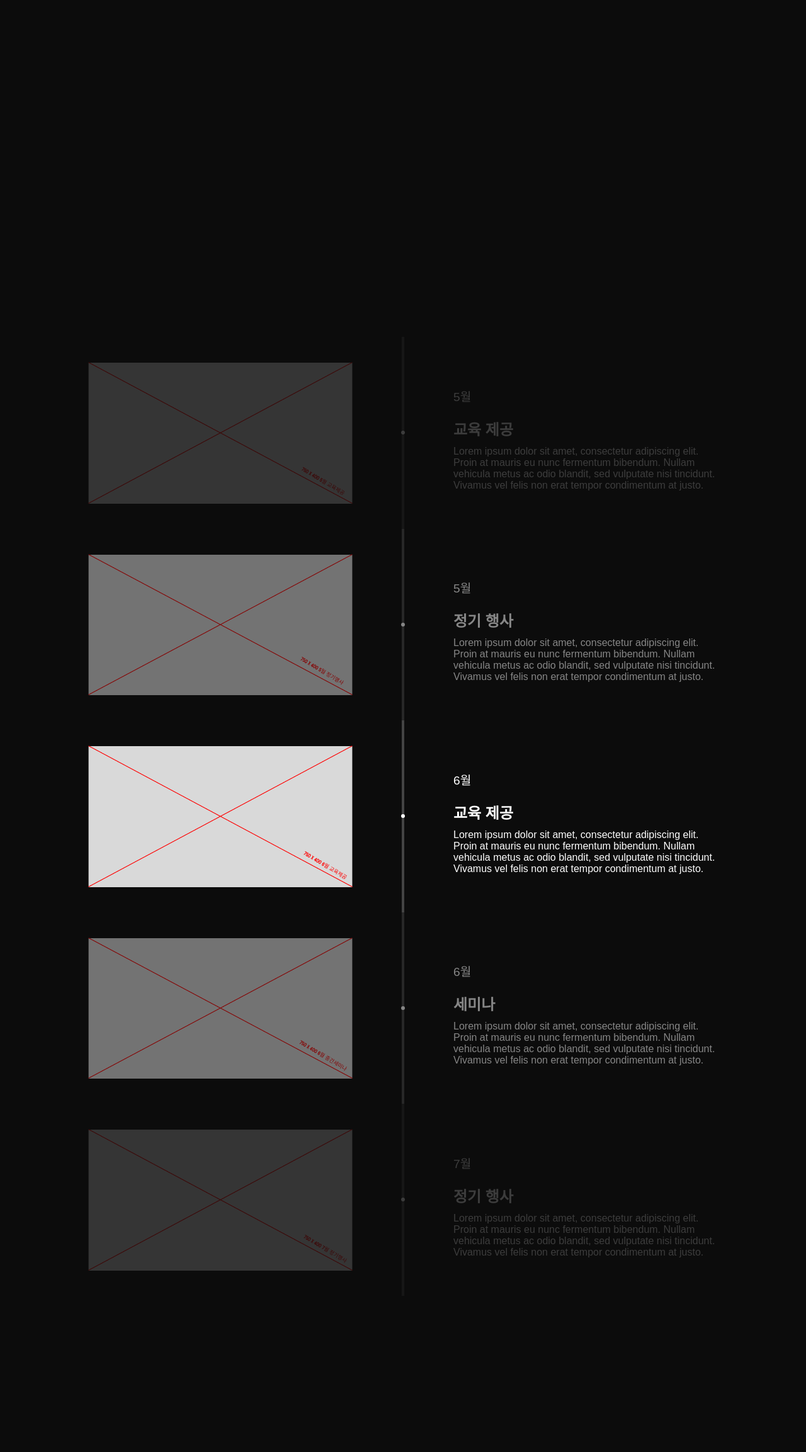
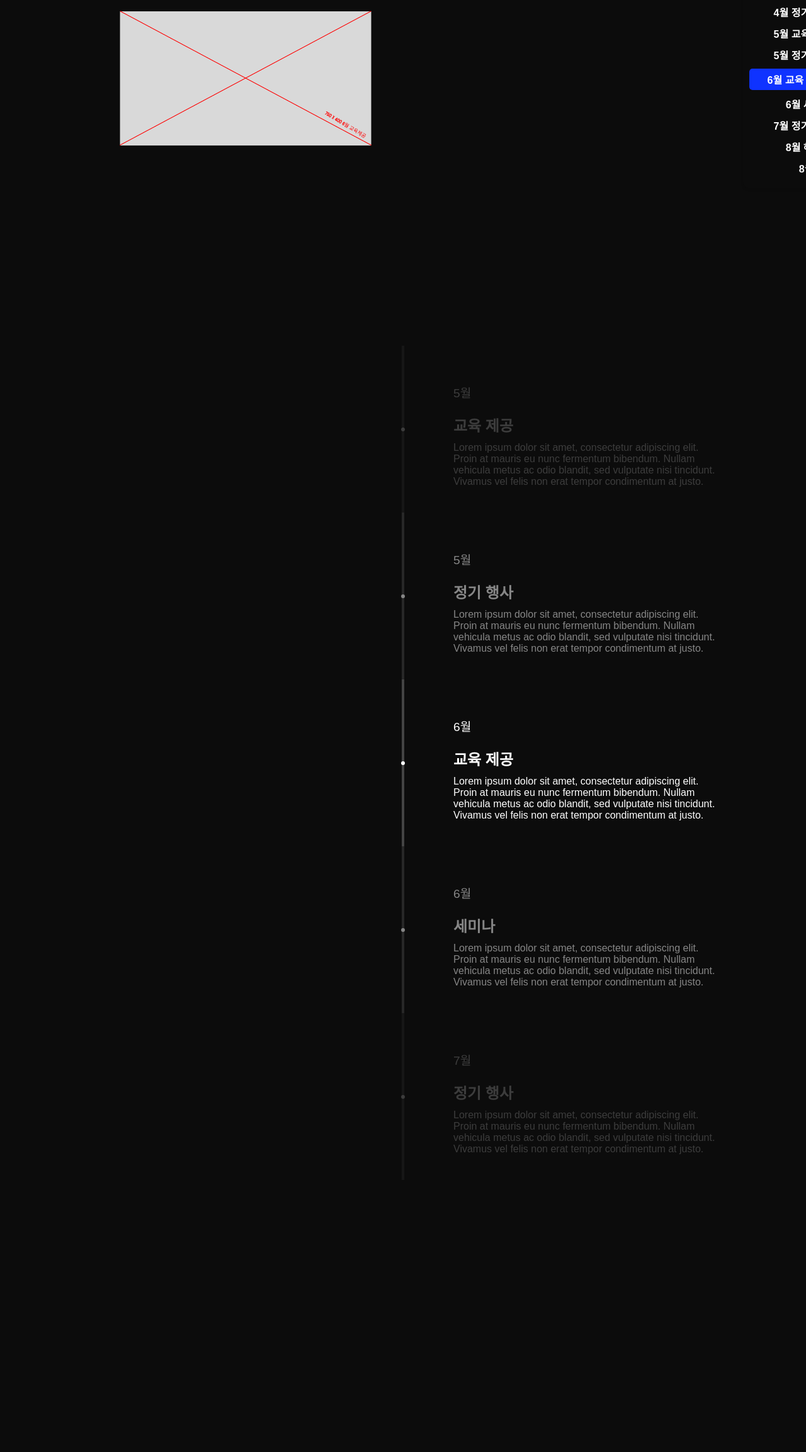
Before and after one commit to raipier8818/meta-career, a website: page career.html in a window 1280 px wide. Shown: the part 274-2580 px from the top of the page at 63% size. Drawn offline with Linux system fonts and the light colour scheme.

Commit message:
update career page

```diff
--- a/assets/css/career.sass
+++ b/assets/css/career.sass
@@ -15,6 +15,8 @@ body
     color: #ffffff
     margin: 0
     padding: 0
+    opacity: 0
+    animation: fadeIn 0.5s forwards
 
 main
     display: flex
@@ -101,23 +103,19 @@ main
     text-align: center
     line-height: 200px
     font-size: 80px
-    transition: opacity 0.3s ease
     height: 200px
-
-main, .empty
-    opacity: 0
+    padding-top: 100px
 
 nav.nav
     position: fixed
     top: 50%
-    width: 200px
+    min-width: 150px
     transform: translateY(-50%)
     background-color: #0c0c0c
+    // background-color: #fff
     padding: 10px
     box-shadow: 0 2px 4px rgba(0, 0, 0, 0.1)
     border-radius: 10px
-    opacity: 0
-    transition: opacity 0.3s ease
     color: #fff
 
 nav.nav ul
@@ -164,18 +162,6 @@ nav.nav ul li a.active .circle
 nav.nav ul li a:hover
     color: #74b7ff
 
-// nav.nav ul li::after
-//     content: ''
-//     position: absolute
-//     left: 50%
-//     top: 0
-//     bottom: 0
-//     width: 1px
-//     background-color: #fff
-//     transform: translateX(-50%)
-
-.event
-    transition: opacity 0.5s ease
 
 .visible
     opacity: 1
@@ -188,3 +174,13 @@ nav.nav ul li a:hover
 
 .hidden
     opacity: 0
+
+.gallery
+    position: fixed
+    top: 50%
+    left: calc(50% - 450px)
+    transform: translateY(-50%)
+
+    img
+        max-width: 750px
+        max-width: 400px
--- a/assets/js/observer.js
+++ b/assets/js/observer.js
@@ -53,9 +53,13 @@ document.addEventListener('DOMContentLoaded', function () {
         event.classList.remove('visible', 'near-visible', 'far-visible');
       }
     });
+    const gallary = document.querySelector('.gallery img'); // imgContainer 내의 이미지 선택
 
     if (closestEvent) {
       const monthId = closestEvent.getAttribute('id');
+      const imgSrc = closestEvent.dataset.imgSrc; // data-img-src 속성에서 이미지 경로 가져오기
+      gallary.src = imgSrc; // 이미지 소스 변경
+
       document.querySelectorAll('nav.nav a').forEach(anchor => {
         anchor.classList.remove('active');
         if (anchor.getAttribute('href').substring(1) === monthId) {
@@ -80,7 +84,7 @@ document.addEventListener('DOMContentLoaded', function () {
       const targetElement = document.getElementById(targetId);
       const headerOffset = document.querySelector('header').offsetHeight; // Adjust this value to match the height of your header or any other offset
       const elementPosition = targetElement.getBoundingClientRect().top;
-      const offsetPosition = elementPosition + window.pageYOffset - headerOffset - targetElement.offsetHeight / 2;
+      const offsetPosition = elementPosition + window.scrollY - headerOffset - targetElement.offsetHeight;
 
       window.scrollTo({
         top: offsetPosition,
@@ -101,7 +105,8 @@ document.addEventListener('DOMContentLoaded', function () {
   window.addEventListener('resize', positionNav);
 
   setTimeout(() => {
-    document.querySelector('main').classList.add('fade-in');
-    document.querySelector('.empty').classList.add('fade-in');
+    document.querySelector('body').classList.add('fade-in');
   }, 100); // Small delay to ensure initial styles are applied
+
+
 });
--- a/assets/js/page-transition.js
+++ b/assets/js/page-transition.js
@@ -18,7 +18,7 @@ document.addEventListener('DOMContentLoaded', function () {
             sessionStorage.setItem('fadeIn', true);
             setTimeout(function () {
                 window.location.href = 'career.html';
-            }, 1000); // 1초 후 페이지 이동
+            }, 500); // 1초 후 페이지 이동
         });
     }
 });
--- a/career.html
+++ b/career.html
@@ -58,10 +58,13 @@
   <div class="empty">
     Career
   </div>
+  <div class="gallery">
+    <img src="assets/img/career/month-3.png" alt="Career Image">
+  </div>
   <main>
-    <div id="month-3" class="event">
+    <div id="month-3" class="event" data-img-src="assets/img/career/month-3.png">
       <div class="left">
-        <img src="assets/img/career/3_ot.png" alt="Event Image">
+        <!-- <img src="assets/img/career/3_ot.png" alt="Event Image"> -->
       </div>
       <div class="right">
         <div class="timeline">
@@ -73,9 +76,9 @@
         </div>
       </div>
     </div>
-    <div id="month-4" class="event">
+    <div id="month-4" class="event" data-img-src="assets/img/career/month-4.png">
       <div class="left">
-        <img src="assets/img/career/4_event.png" alt="Event Image">
+        <!-- <img src="assets/img/career/4_event.png" alt="Event Image"> -->
       </div>
       <div class="right">
         <div class="timeline">
@@ -87,9 +90,9 @@
         </div>
       </div>
     </div>
-    <div id="month-5" class="event">
+    <div id="month-5" class="event" data-img-src="assets/img/career/month-5.png">
       <div class="left">
-        <img src="assets/img/career/5_study.png" alt="Event Image">
+        <!-- <img src="assets/img/career/5_study.png" alt="Event Image"> -->
       </div>
       <div class="right">
         <div class="timeline">
@@ -101,9 +104,9 @@
         </div>
       </div>
     </div>
-    <div id="month-5-2" class="event">
+    <div id="month-5-2" class="event" data-img-src="assets/img/career/month-5-2.png">
       <div class="left">
-        <img src="assets/img/career/5_event.png" alt="Event Image">
+        <!-- <img src="assets/img/career/5_event.png" alt="Event Image"> -->
       </div>
       <div class="right">
         <div class="timeline">
@@ -115,9 +118,9 @@
         </div>
       </div>
     </div>
-    <div id="month-6" class="event">
+    <div id="month-6" class="event" data-img-src="assets/img/career/month-6.png">
       <div class="left">
-        <img src="assets/img/career/6_study.png" alt="Event Image">
+        <!-- <img src="assets/img/career/6_study.png" alt="Event Image"> -->
       </div>
       <div class="right">
         <div class="timeline">
@@ -129,9 +132,9 @@
         </div>
       </div>
     </div>
-    <div id="month-6-2" class="event">
+    <div id="month-6-2" class="event" data-img-src="assets/img/career/month-6-2.png">
       <div class="left">
-        <img src="assets/img/career/6_seminar.png" alt="Event Image">
+        <!-- <img src="assets/img/career/6_seminar.png" alt="Event Image"> -->
       </div>
       <div class="right">
         <div class="timeline">
@@ -143,9 +146,9 @@
         </div>
       </div>
     </div>
-    <div id="month-7" class="event">
+    <div id="month-7" class="event" data-img-src="assets/img/career/month-7.png">
       <div class="left">
-        <img src="assets/img/career/7_event.png" alt="Event Image">
+        <!-- <img src="assets/img/career/7_event.png" alt="Event Image"> -->
       </div>
       <div class="right">
         <div class="timeline">
@@ -157,9 +160,9 @@
         </div>
       </div>
     </div>
-    <div id="month-8" class="event">
+    <div id="month-8" class="event" data-img-src="assets/img/career/month-8.png">
       <div class="left">
-        <img src="assets/img/career/8_hackathon.png" alt="Event Image">
+        <!-- <img src="assets/img/career/8_hackathon.png" alt="Event Image"> -->
       </div>
       <div class="right">
         <div class="timeline">
@@ -171,9 +174,9 @@
         </div>
       </div>
     </div>
-    <div id="month-8-2" class="event">
+    <div id="month-8-2" class="event" data-img-src="assets/img/career/month-8-2.png">
       <div class="left">
-        <img src="assets/img/career/8_mt.png" alt="Event Image">
+        <!-- <img src="assets/img/career/8_mt.png" alt="Event Image"> -->
       </div>
       <div class="right">
         <div class="timeline">
--- a/package.json
+++ b/package.json
@@ -10,6 +10,6 @@
   "author": "",
   "license": "ISC",
   "devDependencies": {
-    "sass": "^1.69.7"
+    "sass": "^1.77.2"
   }
 }
```
Also changed, not shown: assets/css/career.css, assets/img/career/month-3.png (renamed from assets/img/career/3_ot.png), assets/img/career/month-4.png (renamed from assets/img/career/4_event.png), assets/img/career/month-5-2.png (renamed from assets/img/career/5_event.png), assets/img/career/month-5.png (renamed from assets/img/career/5_study.png), assets/img/career/month-6-2.png (renamed from assets/img/career/6_seminar.png), assets/img/career/month-6.png (renamed from assets/img/career/6_study.png), assets/img/career/month-7.png (renamed from assets/img/career/7_event.png), assets/img/career/month-8-2.png (renamed from assets/img/career/8_mt.png), assets/img/career/month-8.png (renamed from assets/img/career/8_hackathon.png), 1 other file. Lines whose indentation alone changed are shown as unchanged.
